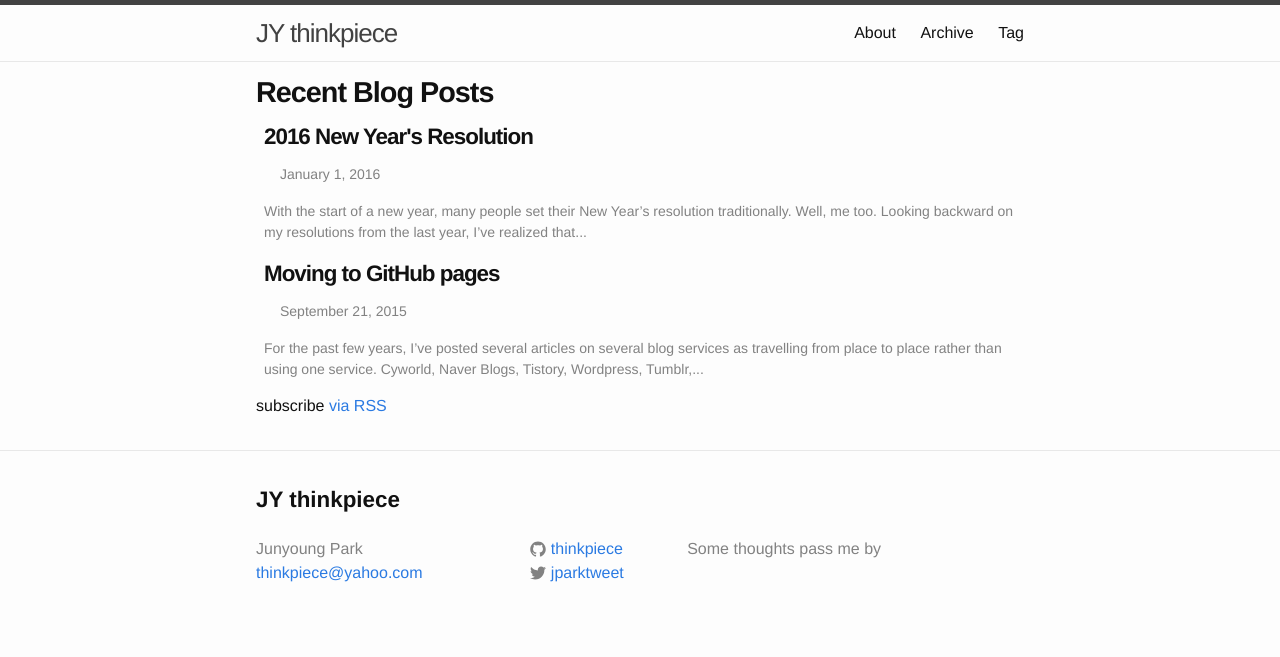
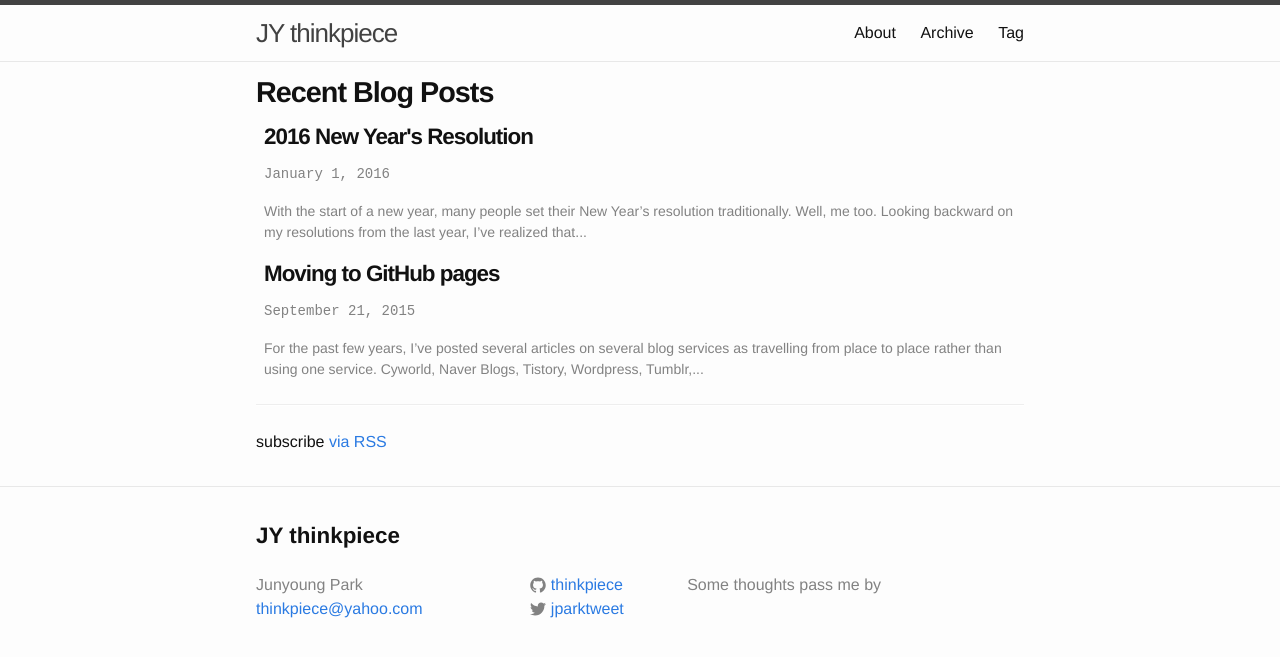
Before and after one commit to thinkpiece/thinkpiece.github.com, a Jekyll site: the page built from index.html, in a window 1280 px wide. Shown: the top 657 px of the page. Built offline with Jekyll 4.4.1, drawn with Linux system fonts in a browser that asks for light colours.

Commit message:
meta style applied

```diff
--- a/_includes/summary.html
+++ b/_includes/summary.html
@@ -3,7 +3,7 @@
     <h2 class="post-title">
         <a class="post-link" href="{{ post.url | prepend: site.baseurl }}">{{ post.title }}</a>
     </h2>
-    <p class="post-date">{{ post.date | date: "%B %-d, %Y" }}</p>
+    <p class="post-meta">{{ post.date | date: "%B %-d, %Y" }}</p>
     </header>
     <p class="read-more"><a href="{{ post.url | prepend: site.baseurl }}">{{ post.content | strip_html | truncatewords: 30 }}</a></p>
 </div>
--- a/_sass/_layout.scss
+++ b/_sass/_layout.scss
@@ -214,6 +214,9 @@
     &:visited {
         color: $grey-color-dark;
     }
+    &:hover {
+        text-decoration: underline;
+    }
 }
 
 /**
--- a/index.html
+++ b/index.html
@@ -12,6 +12,8 @@ layout: default
     {% endfor %}
   </section>
 
+  <hr>
+
   <p class="rss-subscribe">subscribe <a href="{{ "/feed.xml" | prepend: site.baseurl }}">via RSS</a></p>
 
 </div>
```
